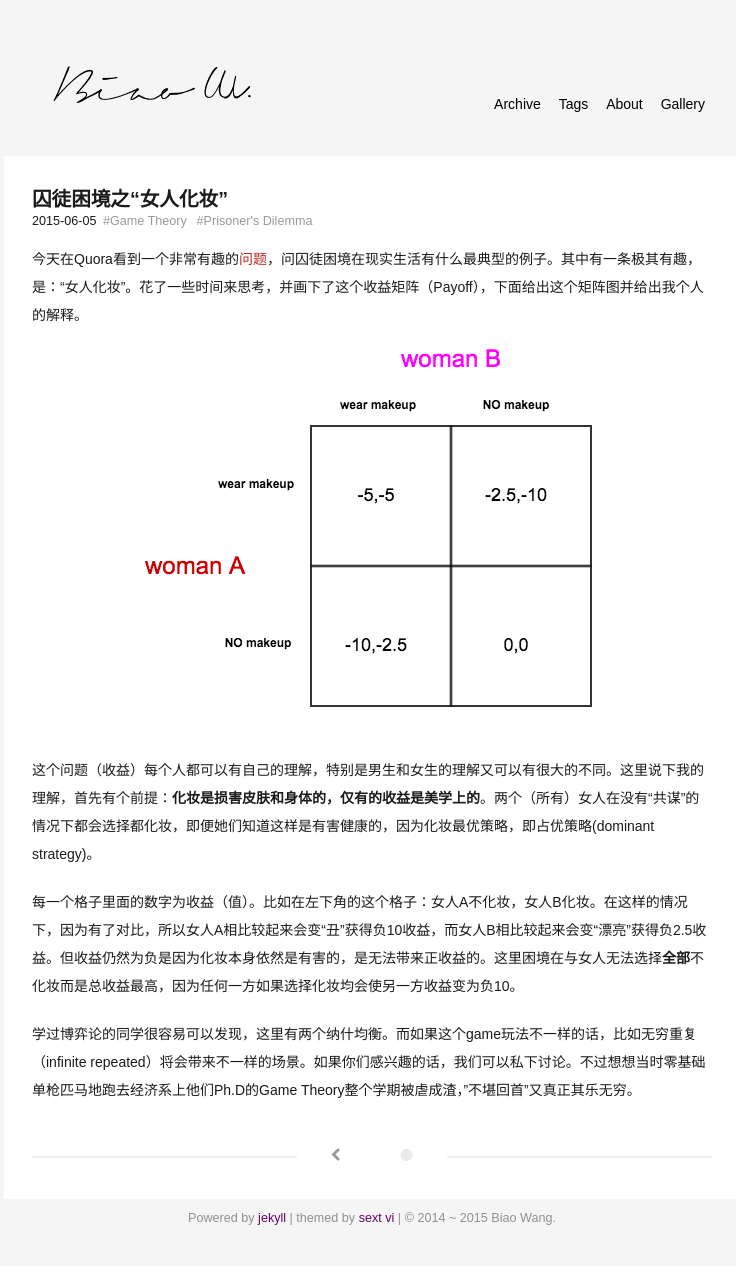
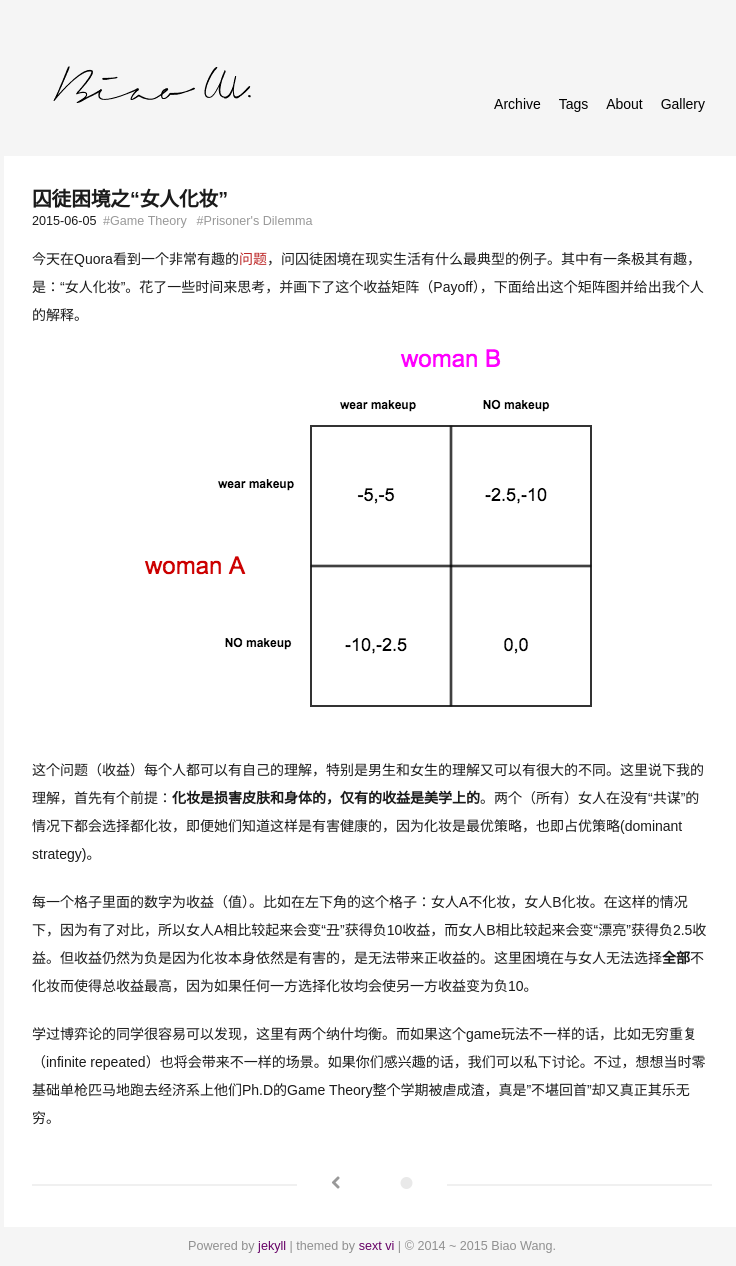
Before and after one commit to biaowww/biaowww.github.io, a Jekyll site: the page built from _posts/2015-06-05-prisoner's-dilemma-women-makeup.md, in a window 1280 px wide. Shown: the whole page, without its empty margins (268-1004 px from the left). Built offline with Jekyll 4.4.1, drawn with Linux system fonts in a browser that asks for light colours; some web fonts are replaced; Markdown is read by kramdown in place of the engine named in the settings; before the commit the page ends 1238 px from its top, so only the background shows below that.

Commit message:
fixed some typos

```diff
--- a/_posts/2015-06-05-prisoner's-dilemma-women-makeup.md
+++ b/_posts/2015-06-05-prisoner's-dilemma-women-makeup.md
@@ -8,8 +8,8 @@ tags:
 今天在Quora看到一个非常有趣的[问题](http://bit.ly/1RVkeot)，问囚徒困境在现实生活有什么最典型的例子。其中有一条极其有趣，是：“女人化妆”。花了一些时间来思考，并画下了这个收益矩阵（Payoff），下面给出这个矩阵图并给出我个人的解释。
 ![](/media/img/makeup.png)
 
-这个问题（收益）每个人都可以有自己的理解，特别是男生和女生的理解又可以有很大的不同。这里说下我的理解，首先有个前提：**化妆是损害皮肤和身体的，仅有的收益是美学上的**。两个（所有）女人在没有“共谋”的情况下都会选择都化妆，即便她们知道这样是有害健康的，因为化妆最优策略，即占优策略(dominant strategy)。
+这个问题（收益）每个人都可以有自己的理解，特别是男生和女生的理解又可以有很大的不同。这里说下我的理解，首先有个前提：**化妆是损害皮肤和身体的，仅有的收益是美学上的**。两个（所有）女人在没有“共谋”的情况下都会选择都化妆，即便她们知道这样是有害健康的，因为化妆是最优策略，也即占优策略(dominant strategy)。
 
-每一个格子里面的数字为收益（值）。比如在左下角的这个格子：女人A不化妆，女人B化妆。在这样的情况下，因为有了对比，所以女人A相比较起来会变“丑”获得负10收益，而女人B相比较起来会变“漂亮”获得负2.5收益。但收益仍然为负是因为化妆本身依然是有害的，是无法带来正收益的。这里困境在与女人无法选择**全部**不化妆而是总收益最高，因为任何一方如果选择化妆均会使另一方收益变为负10。
+每一个格子里面的数字为收益（值）。比如在左下角的这个格子：女人A不化妆，女人B化妆。在这样的情况下，因为有了对比，所以女人A相比较起来会变“丑”获得负10收益，而女人B相比较起来会变“漂亮”获得负2.5收益。但收益仍然为负是因为化妆本身依然是有害的，是无法带来正收益的。这里困境在与女人无法选择**全部**不化妆而使得总收益最高，因为如果任何一方选择化妆均会使另一方收益变为负10。
 
-学过博弈论的同学很容易可以发现，这里有两个纳什均衡。而如果这个game玩法不一样的话，比如无穷重复（infinite repeated）将会带来不一样的场景。如果你们感兴趣的话，我们可以私下讨论。不过想想当时零基础单枪匹马地跑去经济系上他们Ph.D的Game Theory整个学期被虐成渣，"不堪回首"又真正其乐无穷。
+学过博弈论的同学很容易可以发现，这里有两个纳什均衡。而如果这个game玩法不一样的话，比如无穷重复（infinite repeated）也将会带来不一样的场景。如果你们感兴趣的话，我们可以私下讨论。不过，想想当时零基础单枪匹马地跑去经济系上他们Ph.D的Game Theory整个学期被虐成渣，真是"不堪回首"却又真正其乐无穷。
```
